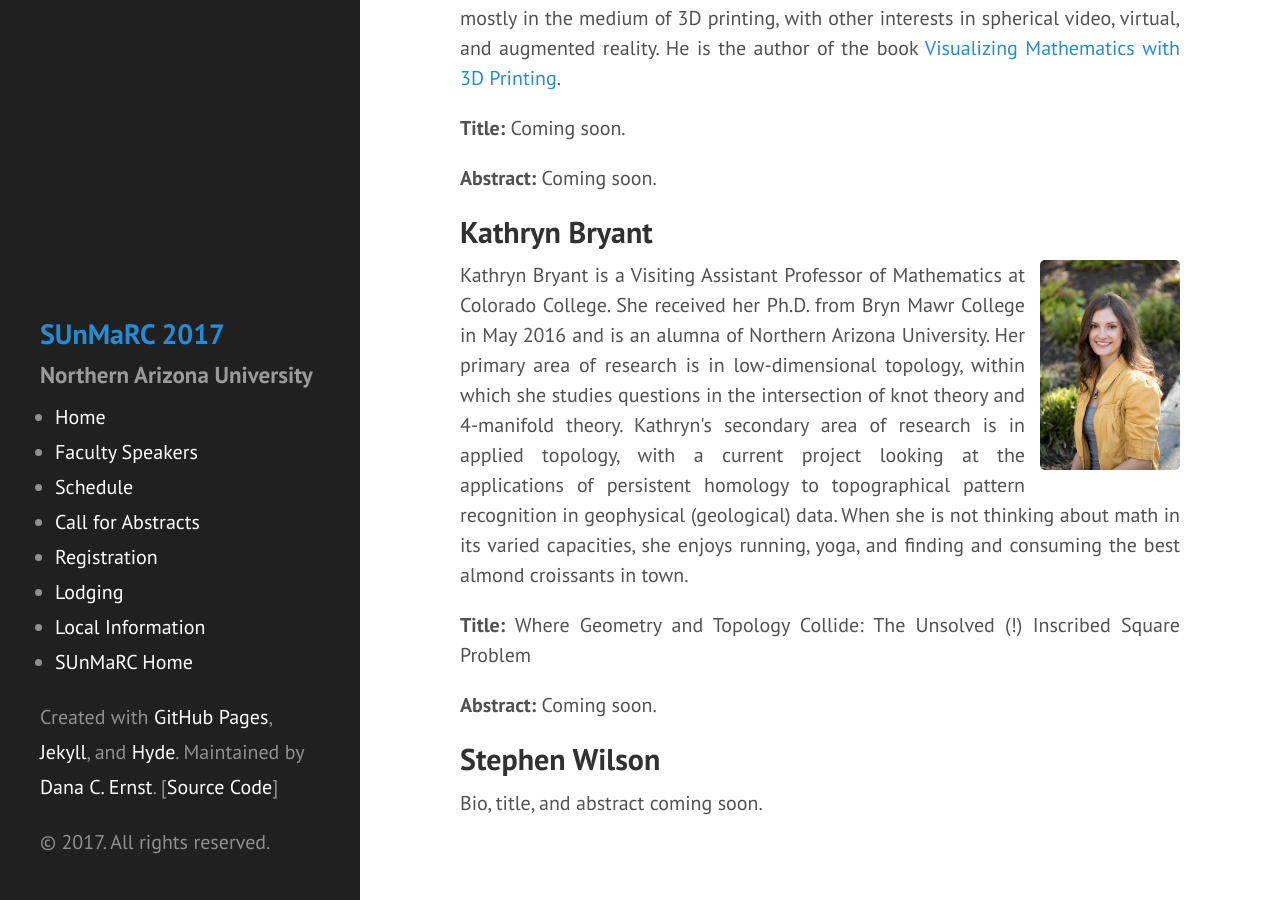
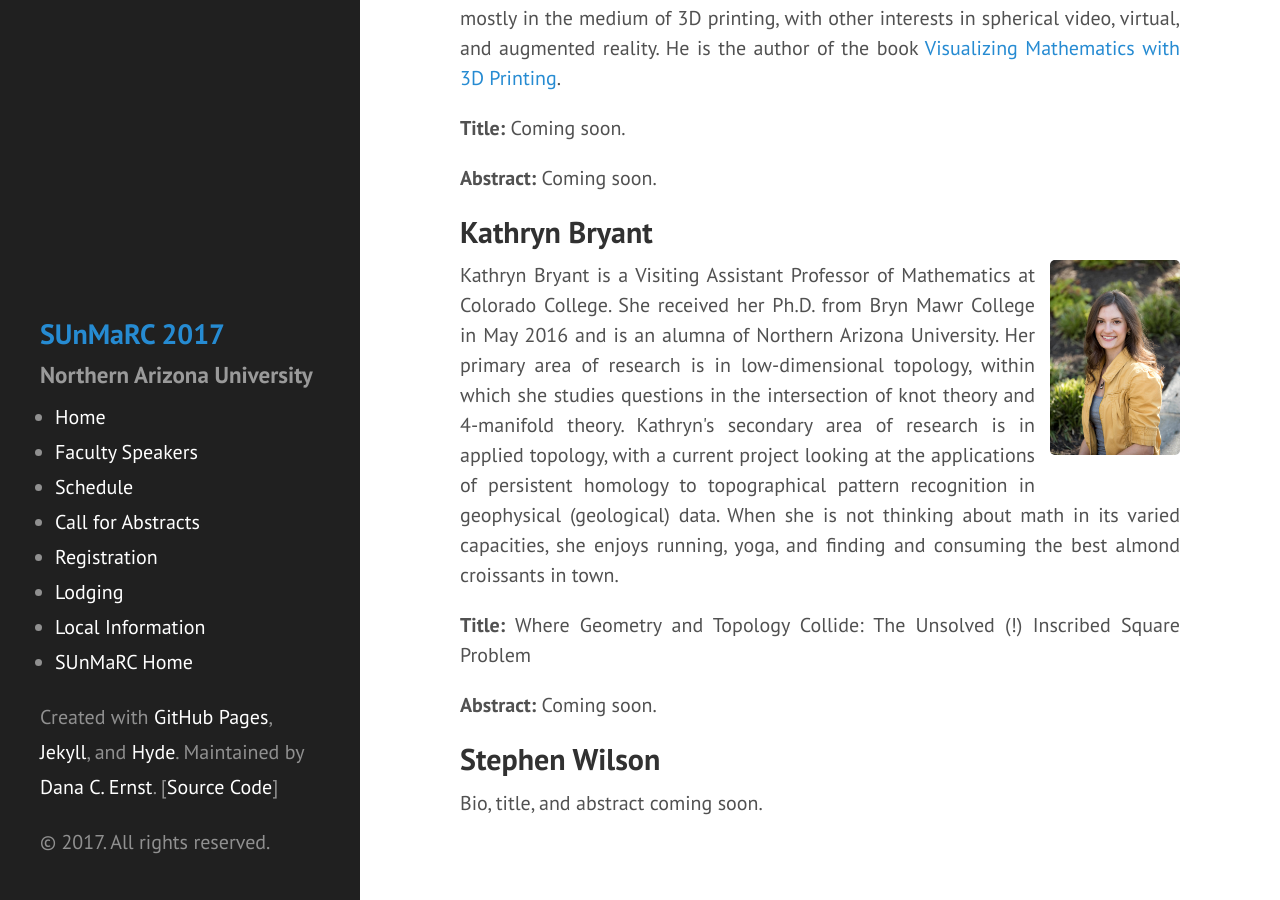
Before and after one commit to NAUMathStat/sunmarc2017, a Jekyll site: the page built from speakers.md, in a window 1280 px wide and 900 px high, scrolled down 435 px. Built offline with Jekyll 4.4.1, drawn with Linux system fonts in a browser that asks for light colours.

Commit message:
Update to image size

```diff
--- a/speakers.md
+++ b/speakers.md
@@ -13,7 +13,7 @@ title: Invited Faculty Speakers
 
 <h2>Kathryn Bryant</h2>
 
-<p style="text-align:justify"><img src="{{ site.baseurl }}/Bryant.jpg" align="right" width="140" img style="margin-left: 15px"/>Kathryn Bryant is a Visiting Assistant Professor of Mathematics at Colorado College. She received her Ph.D. from Bryn Mawr College in May 2016 and is an alumna of Northern Arizona University. Her primary area of research is in low-dimensional topology, within which she studies questions in the intersection of knot theory and 4-manifold theory. Kathryn's secondary area of research is in applied topology, with a current project looking at the applications of persistent homology to topographical pattern recognition in geophysical (geological) data. When she is not thinking about math in its varied capacities, she enjoys running, yoga, and finding and consuming the best almond croissants in town.</p>
+<p style="text-align:justify"><img src="{{ site.baseurl }}/Bryant.jpg" align="right" width="130" img style="margin-left: 15px"/>Kathryn Bryant is a Visiting Assistant Professor of Mathematics at Colorado College. She received her Ph.D. from Bryn Mawr College in May 2016 and is an alumna of Northern Arizona University. Her primary area of research is in low-dimensional topology, within which she studies questions in the intersection of knot theory and 4-manifold theory. Kathryn's secondary area of research is in applied topology, with a current project looking at the applications of persistent homology to topographical pattern recognition in geophysical (geological) data. When she is not thinking about math in its varied capacities, she enjoys running, yoga, and finding and consuming the best almond croissants in town.</p>
 
 <p style="text-align:justify"><b>Title:</b> Where Geometry and Topology Collide: The Unsolved (!) Inscribed Square Problem</p>
 
```
